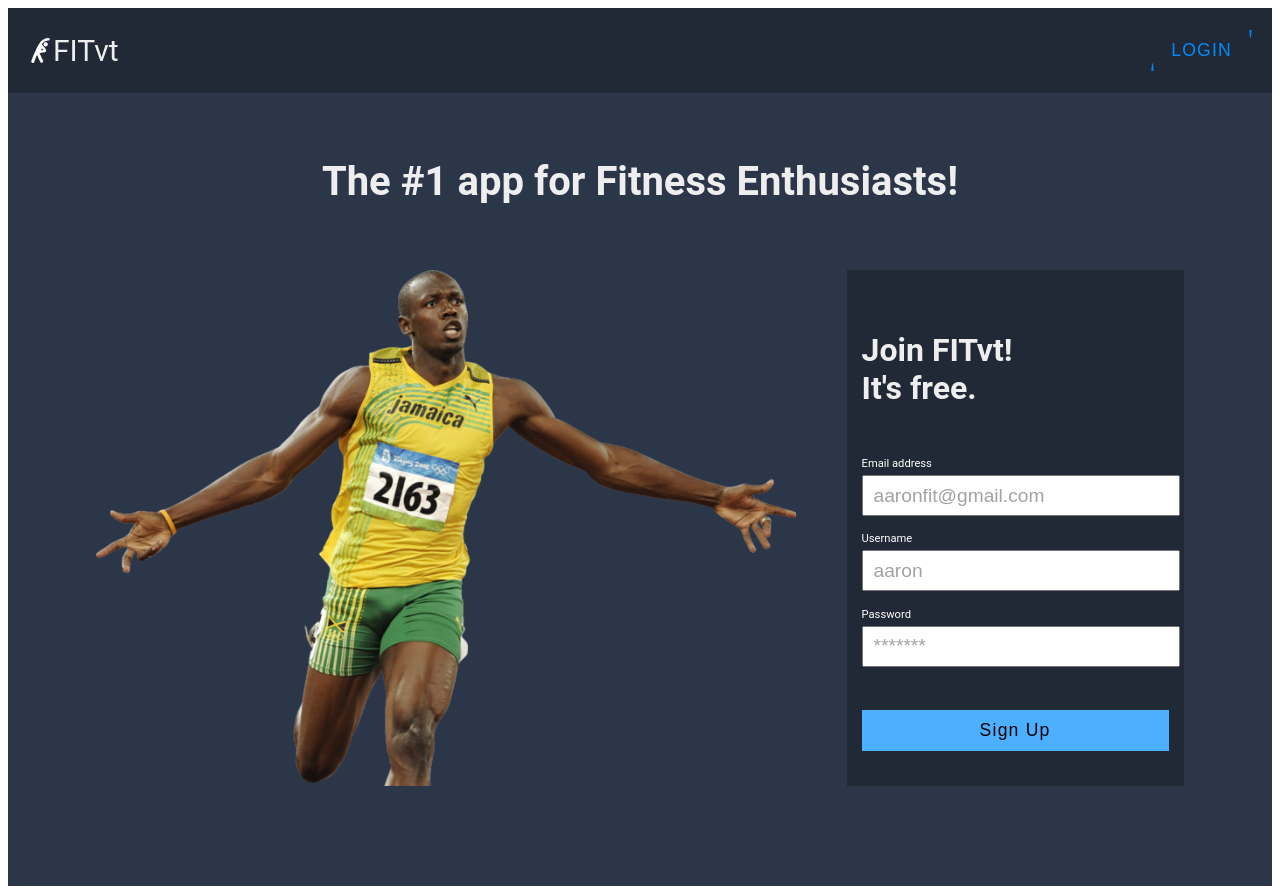
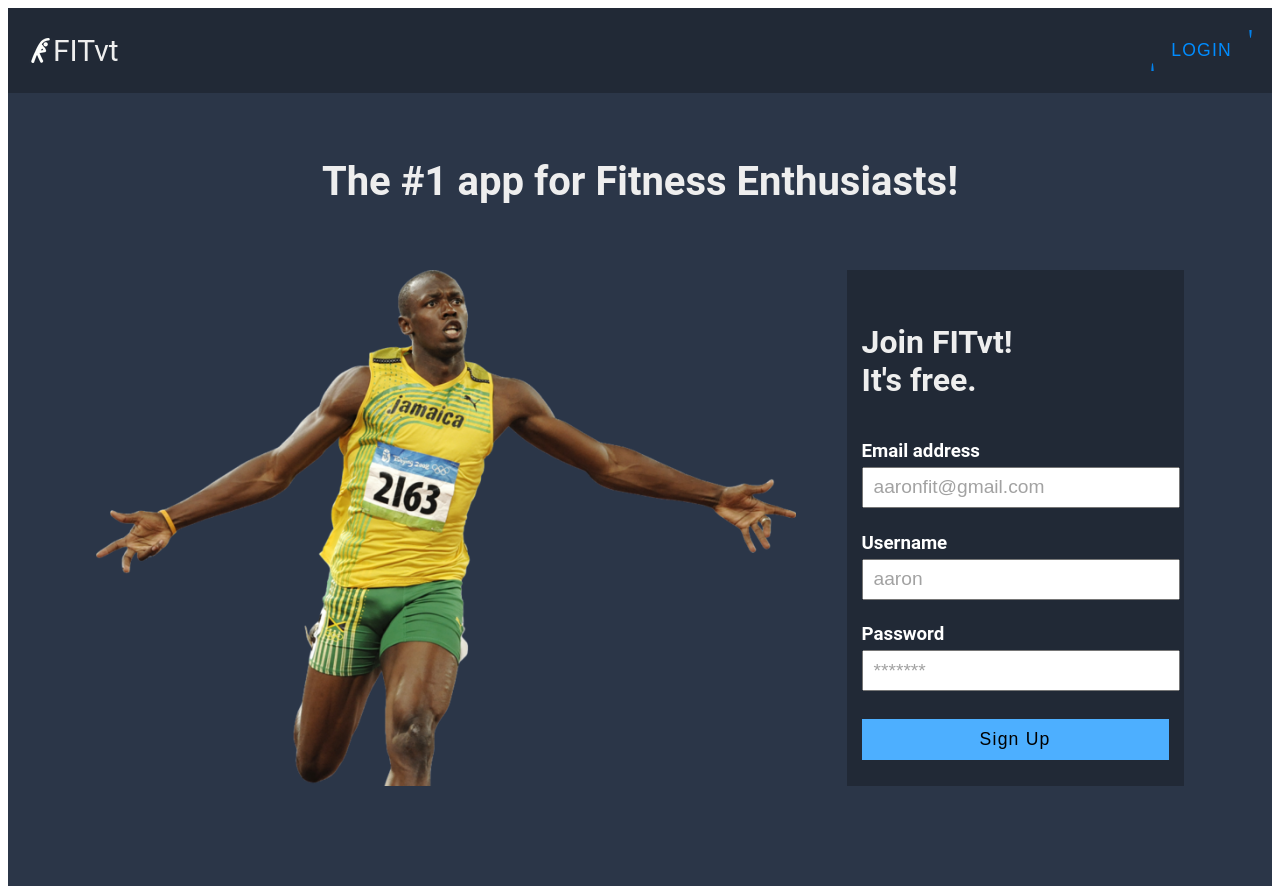
Before and after one commit to kahehe/FITvt-2, a Vue app in the folder fitvt/: page / in a window 1280 px wide. Built offline with nearby package versions, Linux system fonts and the light colour scheme; no server answers; what v-calendar, vuetrend would draw is missing.

Commit message:
change avatar, create new workout button, font size of login and signup

```diff
--- a/fitvt/src/components/secret/CalendarChart.vue
+++ b/fitvt/src/components/secret/CalendarChart.vue
@@ -5,7 +5,7 @@
     </div>
 
     <div class="chart">
-      <p>activity</p>
+      <p>Activity</p>
       <trend
         :data="data"
         :gradient="['#008cff', '#008cff', '#008cff']"
@@ -14,12 +14,12 @@
         stroke-width="3"
         id="chart"
       ></trend>
-      <span>last 7 days</span>
+      <span>Last 7 days</span>
     </div>
     <div class="create-workout" v-if="!isInCreatePage">
       <router-link to="/secret/profile/create-workout">
-        <img src = "@/assets/smallplus.png" />
-        create new workout
+        <img src = "@/assets/smallplus.png" style="width:13px"/>
+        Create New Workout
       </router-link>
     </div>
   </section>
--- a/fitvt/src/components/secret/Friend-posts.vue
+++ b/fitvt/src/components/secret/Friend-posts.vue
@@ -5,7 +5,7 @@
         <img
           :src="
             post.profile_img ||
-            'https://img.icons8.com/color/96/000000/circled-user-male-skin-type-1-2.png'
+            'https://www.showflipper.com/blog/images/default.jpg'
           "
           alt=""
           id="avatar"
@@ -149,7 +149,7 @@ export default {
       //because space in id is not acceptable we have to replace the space with _
       document.querySelector(`#${this.randomId}`).style.color = "#008cff";
       swal({
-        text: "post saved successfully",
+        text: "Workout saved successfully",
         icon: "success"});
     },
     async like(docId){
@@ -230,7 +230,7 @@ export default {
 }
  #home .single-post {
 	background-color: #42536e;
-	margin-bottom: 100px;
+	margin-bottom: 30px;
 	border-radius: 20px;
 	position: relative;
 }
--- a/fitvt/src/components/secret/SideBar.vue
+++ b/fitvt/src/components/secret/SideBar.vue
@@ -7,7 +7,7 @@
         <img
           :src="
             profileImageUrl ||
-            'https://img.icons8.com/color/96/000000/circled-user-male-skin-type-1-2.png'
+            'https://www.showflipper.com/blog/images/default.jpg'
           "
           alt="avatar"
           id="avatar"
@@ -43,7 +43,7 @@
         <img
           :src="
             friend.url ||
-            'https://img.icons8.com/color/96/000000/circled-user-male-skin-type-1-2.png'
+            'https://www.showflipper.com/blog/images/default.jpg'
           "
           alt="profile-image"
           id="avatar"
@@ -52,8 +52,6 @@
           <span style="font-size: 1rem">
             <strong>{{ friend.username }}</strong>
           </span>
-
-          <br />New York
         </p>
         <img
           title="unfriend this user"
@@ -210,13 +208,13 @@ section .name i,
 section .friends i {
   cursor: pointer;
 }
-section .friends a {
+/* section .friends a {
   background-color: #0070cc;
   padding: .5rem;
   border-radius: 70%;
   height: 25px;
   width: 25px;
-}
+} */
 
 
 section .friends-list {
@@ -253,9 +251,12 @@ section .friends-list .friend i {
   margin-left: 10px;
 }
 section button {
-  position: absolute;
+  position: fixed;
+  bottom: 20px;
+  left: 30px;
+  /* position: absolute;
   bottom: 0;
-  left: 0;
+  left: 0; */
   background-color: transparent;
   border: 1px solid #eee;
   padding: 5px 10px;
--- a/fitvt/src/views/Home.vue
+++ b/fitvt/src/views/Home.vue
@@ -12,21 +12,21 @@
             <h1>Join FITvt! <br />It's free.</h1>
             <form>
               <p>{{ error }}</p>
-              <p>Email address</p>
+              <h3>Email address</h3>
               <input
                 type="email"
                 id="email"
                 placeholder="aaronfit@gmail.com"
                 v-model="email"
               />
-              <p>Username</p>
+              <h3>Username</h3>
               <input
                 type="text"
                 id="username"
                 placeholder="aaron"
                 v-model="username"
               />
-              <p>Password</p>
+              <h3>Password</h3>
               <input
                 type="password"
                 id="password"
@@ -69,7 +69,7 @@ export default {
       //username is taken
       if (res.docs[0] && res.docs[0].data().username) {
         this.error =
-          "Please select another username as your current username is already in use ";
+          "Please select another username as your current username is already in use.";
       }
       //username is valid
       else {
@@ -187,8 +187,8 @@ main .container #form-image .form form input::placeholder {
   color: #a2a2a2;
   padding-left: 5px;
 }
-main .container #form-image .form form p {
-  font-size: 0.7rem;
+main .container #form-image .form form h3 {
+  /* font-size: 0.7rem; */
   color: white;
   margin-bottom:0px;
 }
--- a/fitvt/src/views/login.vue
+++ b/fitvt/src/views/login.vue
@@ -10,14 +10,14 @@
           <img src="@/assets/red-login.png" alt="usain-bolt" width="600" margin-bottom="0px" />
           <div class="form">
             <form>
-              <p>Email Address</p>
+              <h3>Email Address</h3>
               <input
                 type="email"
                 id="email"
                 placeholder="aaronfit@gmail.com"
                 v-model="email"
               />
-              <p>Password</p>
+              <h3>Password</h3>
               <input
                 type="password"
                 id="password"
@@ -126,8 +126,8 @@ main .container #form-image .form form input {
   height: 35px;
   font-size: 1.2rem;
 }
-main .container #form-image .form form p {
-  font-size: 0.7rem;
+main .container #form-image .form form h3 {
+  /* font-size: 0.7rem; */
   color: white;
   margin-bottom:0px;
 }
--- a/fitvt/src/views/secret/all-users.vue
+++ b/fitvt/src/views/secret/all-users.vue
@@ -17,7 +17,7 @@
 						<img
 							:src="
 								user.url ||
-									'https://img.icons8.com/color/96/000000/circled-user-male-skin-type-1-2.png'
+									'https://www.showflipper.com/blog/images/default.jpg'
 							"
 							alt="profile-image"
 							id="avatar"
--- a/fitvt/src/views/secret/chat-single.vue
+++ b/fitvt/src/views/secret/chat-single.vue
@@ -15,7 +15,7 @@
 							<img
 								:src="
 									other_profile_img ||
-										'https://img.icons8.com/color/96/000000/circled-user-male-skin-type-1-2.png'
+										'https://www.showflipper.com/blog/images/default.jpg'
 								"
 								id="avatar"
 							/>
@@ -26,7 +26,7 @@
 							<img
 								:src="
 									self_profile_img ||
-										'https://img.icons8.com/color/96/000000/circled-user-male-skin-type-1-2.png'
+										'https://www.showflipper.com/blog/images/default.jpg'
 								"
 								id="avatar"
 							/>
--- a/fitvt/src/views/secret/chat.vue
+++ b/fitvt/src/views/secret/chat.vue
@@ -13,15 +13,15 @@
 					<img
 						:src="
 							user.url ||
-								'https://img.icons8.com/color/96/000000/circled-user-male-skin-type-1-2.png'
+								'https://www.showflipper.com/blog/images/default.jpg'
 						"
 						alt="avatar"
 						id="avatar"
 					/>
 					<div class="text">
-						<h3>{{ user.username }}</h3>
-						<p v-if="!isLast_msg(user.uid)">click to start your conversation</p>
-						<p v-if="isLast_msg(user.uid)">{{ last_msg }}</p>
+						<h3 style="text-align:left">{{ user.username }}</h3>
+						<p style="text-align:left" v-if="!isLast_msg(user.uid)">Click to start your conversation</p>
+						<p style="text-align:left" v-if="isLast_msg(user.uid)">{{ last_msg }}</p>
 					</div>
 				</div>
 			</section>
--- a/fitvt/src/views/secret/create-post.vue
+++ b/fitvt/src/views/secret/create-post.vue
@@ -112,7 +112,7 @@ export default {
 					}
 				);
 			} else {
-				this.error = "make sure that your title,workout and image is valid";
+				this.error = "Please ensure that you have filled in all the fields and attached an image for your post!";
 			}
 		},
 	},
--- a/fitvt/src/views/secret/other-profile.vue
+++ b/fitvt/src/views/secret/other-profile.vue
@@ -25,7 +25,7 @@
 				<br />
 				<div class="single-post" v-for="(post, index) in posts" :key="index">
 					<div class="profile">
-						<img :src="post.profile_img ||'https://img.icons8.com/color/96/000000/circled-user-male-skin-type-1-2.png'" alt="avatar" id="avatar" />
+						<img :src="post.profile_img ||'https://www.showflipper.com/blog/images/default.jpg'" alt="avatar" id="avatar" />
 						<p>{{ username }}</p>
 					</div>
 
@@ -214,7 +214,7 @@ export default {
 			});
 			//because space in id is not acceptable we have to replace the space with _
 			document.querySelector(`#${this.randomID}`).style.color = "#008cff";
-			swal("Post saved successfully", "", "success");
+			swal("Workout saved successfully", "", "success");
 		},
 
 		openSavedW(workout) {
```
Also changed, not shown: 1 other file (tests, documents, lock files or other folders).
